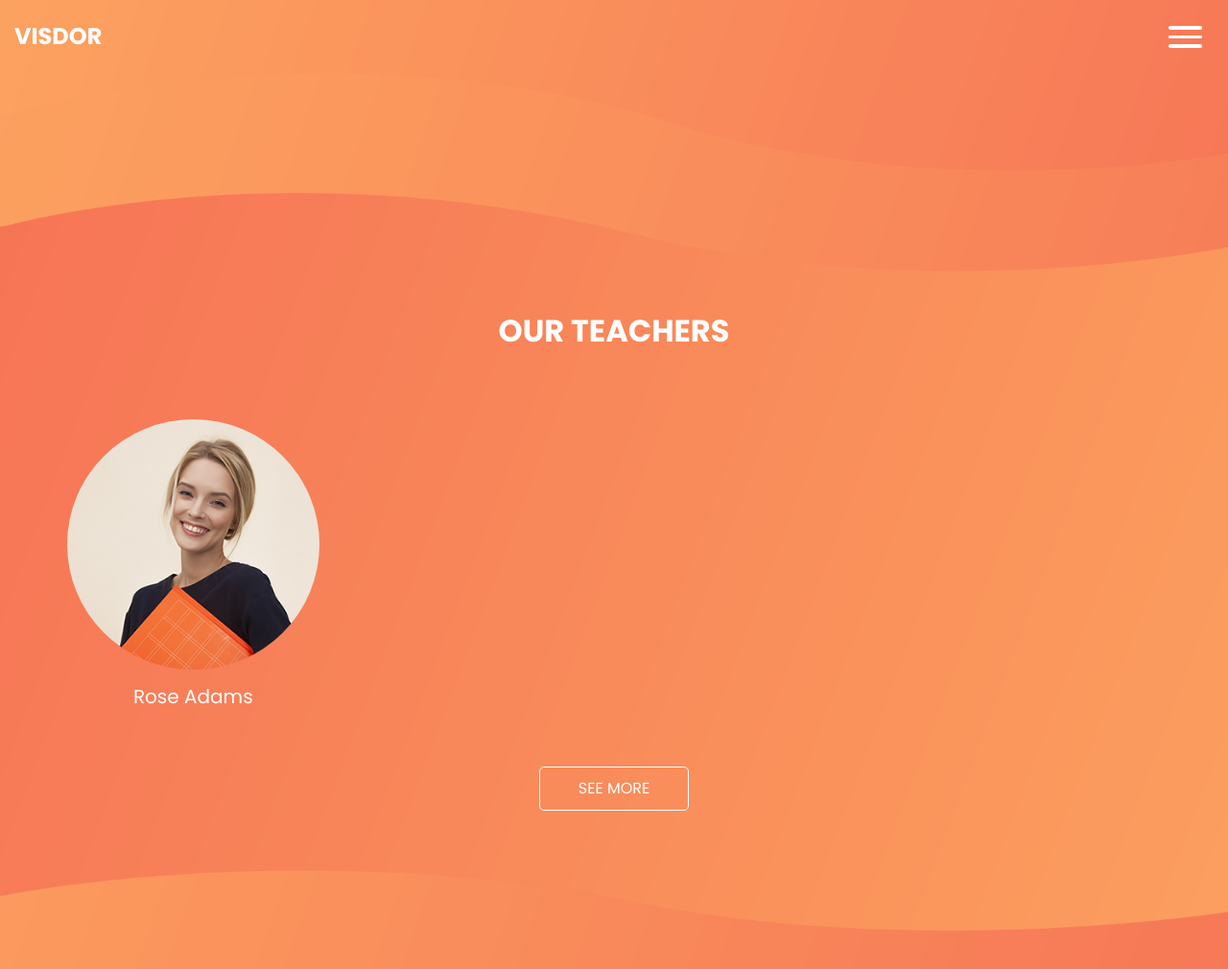
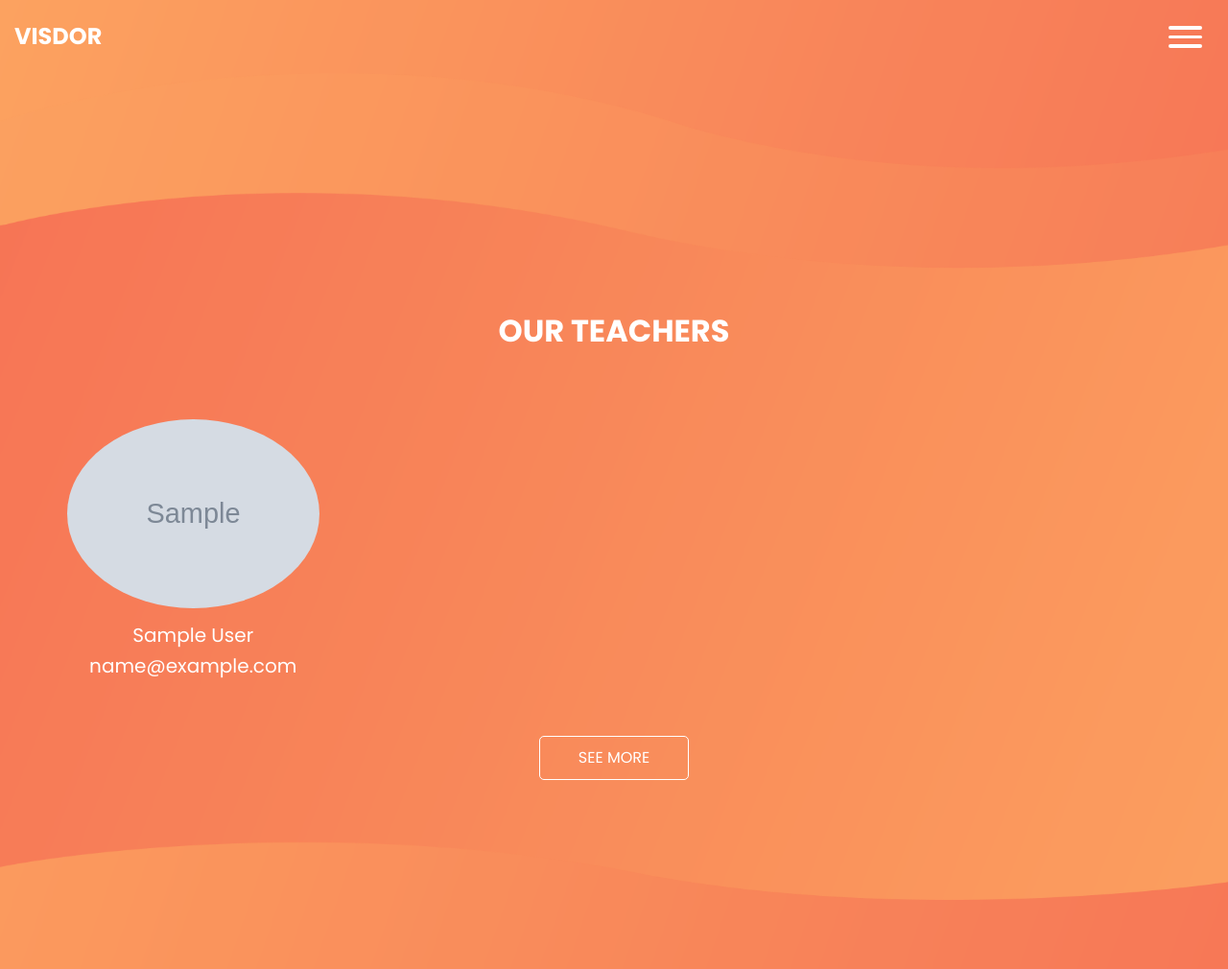
Before and after one commit to erol23/heroku-project, a Django app: page /teacher/ in a window 1280 px wide. Shown: the top 1010 px of the page at 96% size. Run offline with Django 3.2, Linux system fonts and the light colour scheme; tables that the repository leaves empty hold one stand-in row (values such as "Sample post"); grey boxes marked "Sample" are stand-in pictures; some libraries are stand-ins or nearby versions; some web fonts are replaced.

Commit message:
added image in teacher page

```diff
--- a/home/views.py
+++ b/home/views.py
@@ -1,5 +1,6 @@
 from django.shortcuts import render
 from .forms import ContactForm
+from .models import Teacher
 
 def home(request):
 
@@ -22,4 +23,8 @@
     return render(request, 'about.html')
 
 def teacher(request):
-    return render(request, 'teacher.html')
+    teacher = Teacher.objects.all()
+    context = {
+        'teachers' : teacher
+    }
+    return render(request, 'teacher.html', context)
--- a/templates/teacher.html
+++ b/templates/teacher.html
@@ -15,21 +15,27 @@
       </div>
       <div class="teacher_container layout_padding2">
         <div class="row">
+
+        {% for teacher in teachers %}
+
           <div class="col-md-3 col-sm-6">
             <div class="box">
               <div class="img-box">
-                <img class="" src="{% static 'images/teacher-1.jpg' %}" alt="Card image cap">
+                <img class="" src="{{teacher.image.url}}" alt="Card image cap">
               </div>
               <div class="detail-box">
                 <p>
                   <h5>
-                    Rose Adams
+                    {{teacher.name}}
+                  </h5>
+                  <h5>
+                    {{teacher.email}}
                   </h5>
                 </p>
               </div>
             </div>
           </div>
-
+        {% endfor %}
         </div>
       </div>
       <div class="btn-box">
```
Also changed, not shown: teacher/jobs-for-former-teachers.png (added).
